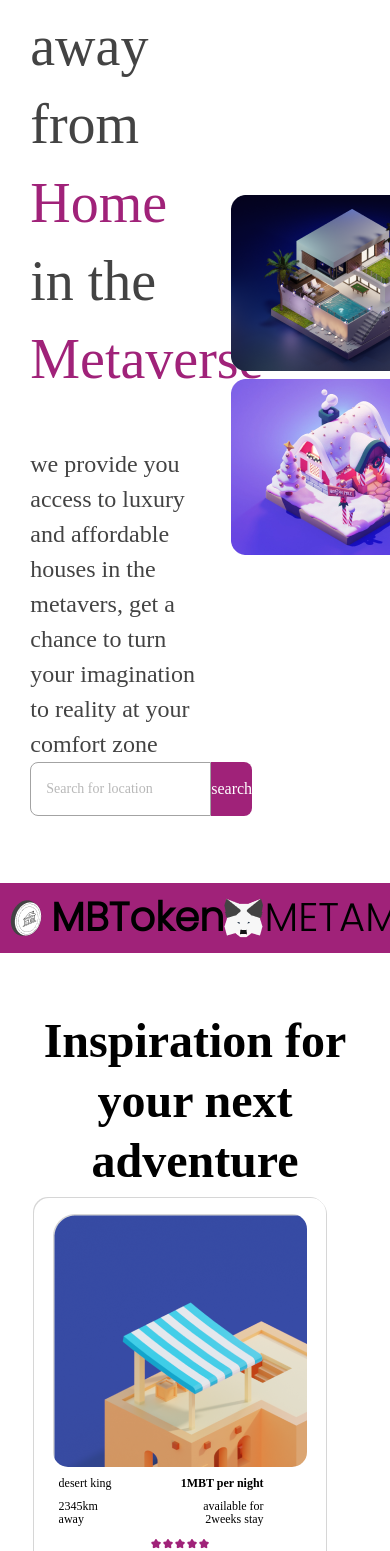
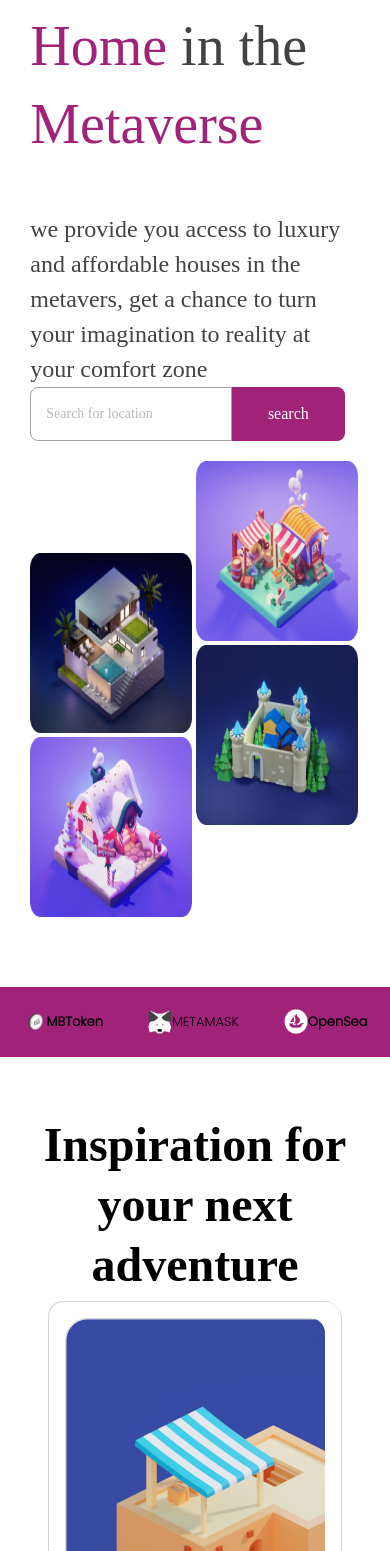
Before and after one commit to Vubere/MetabnbHNG, a React (Vite) app: page / in a window 390 px wide. Shown: the part 277-1828 px from the top of the page. Built offline with nearby package versions, Linux system fonts and the light colour scheme; a web font is replaced by a local one.

Commit message:
style: worked on responsiveness of main page

```diff
--- a/src/styles/components/_appHeader.scss
+++ b/src/styles/components/_appHeader.scss
@@ -1,5 +1,4 @@
-
-header{
+header {
   height: 48px;
   width: 86.11%;
   max-width: 1240px;
@@ -7,7 +6,7 @@ header{
   flex-direction: row;
   justify-content: space-between;
   margin-top: 43px;
-  .icon{
+  .icon {
     max-width: 233px;
     width: 18.7%;
     min-width: 100px;
@@ -17,38 +16,33 @@ header{
     cursor: pointer;
     display: flex;
     align-items: flex-end;
-    .home{
+    .home {
       max-width: 41.99px;
       width: 18.02%;
-
     }
-    .metaBnB{
+    .metaBnB {
       max-width: 188.1px;
       width: 80.72%;
-
     }
   }
-  nav{
+  nav {
     max-width: 626px;
     width: 50.48%;
     height: 23px;
     display: flex;
     margin-top: 15px;
     align-items: flex-end;
-    @media screen and (max-width:400px) {
-      display: none;
-    }
-    ul{
+    ul {
       width: 100%;
       height: 100%;
       display: flex;
       flex-direction: row;
       align-items: flex-start;
-      li{
+      li {
         list-style-type: none;
         font-weight: 400;
         font-size: 20px;
-        font-family: 'Red Rose';
+        font-family: "Red Rose";
         line-height: 25px;
         color: #434343;
         margin-left: 48px;
@@ -56,16 +50,45 @@ header{
       }
     }
   }
-  button{
+  button {
     max-width: 170px;
     width: 13.71%;
     min-width: 120px;
     height: 48px;
     border-radius: 10px;
-    background-image: linear-gradient(90deg, #A02279 11.45%, #A02279 11.45%);
+    background-image: linear-gradient(90deg, #a02279 11.45%, #a02279 11.45%);
     color: #ffffff;
     border: none;
     cursor: pointer;
     outline: none;
   }
+  @media screen and (max-width: 1148px) {
+    nav {
+      width: 60%;
+      ul {
+        li {
+          margin-left: 32px;
+          @media screen and (max-width: 830px) {
+            margin-left: 25px;
+          }
+        }
+      }
+    }
+  }
+  @media screen and (max-width: 768px) {
+    width: 96%;
+    nav {
+      ul {
+        li {
+          margin-left: 12px;
+        }
+      }
+    }
+  }
+  @media screen and (max-width: 600px) {
+    width: 86%;
+    nav{
+      display: none;
+    }
+  }
 }
--- a/src/styles/components/airbnbComponents/_description.scss
+++ b/src/styles/components/airbnbComponents/_description.scss
@@ -77,12 +77,13 @@ article.landing {
     width: 38.95%;
     height: 459px;
     display: grid;
-    grid-template-columns: 234px 234px;
-    grid-template-rows: 88px 88px 88px 88px 88px;
-    column-gap: 8px;
-    row-gap: 4px;
+    grid-template-columns: 49.16% 49.16%;
+    grid-template-rows: 19.2% 19.2% 19.2% 19.2% 19.2%;
+    column-gap: 1.05%;
+    row-gap: 0.87%;
     img{
-      height: 176px;
+      width: 100%;
+      height: 100%;
     }
     .image4{
       grid-column: 1/2;
@@ -101,5 +102,14 @@ article.landing {
       grid-column: 2/3;
     }
   }
-
+  @media screen and (max-width: 700px) {
+    flex-direction: column;
+    div.main{
+      width: 100%;
+    }
+    div.imageGrid{
+      width: 100%;
+      margin-top: 20px;
+    }
+  }
 }
--- a/src/styles/components/airbnbComponents/_inspirations.scss
+++ b/src/styles/components/airbnbComponents/_inspirations.scss
@@ -1,4 +1,4 @@
-section.inspiration{
+section.inspiration {
   width: 100vw;
   max-width: 1440px;
   margin-top: 19px;
@@ -7,7 +7,7 @@ section.inspiration{
   display: flex;
   flex-direction: column;
   align-items: center;
-  h2{
+  h2 {
     font-weight: 700;
     font-size: 48px;
     line-height: 59.95px;
@@ -15,61 +15,51 @@ section.inspiration{
     text-align: center;
   }
 }
-.flex{
+.flex {
   display: flex;
   max-width: 1240px;
   width: 86.11%;
   flex-direction: row;
-  justify-content: space-between;
+  justify-content: space-evenly;
   align-items: flex-start;
   flex-wrap: wrap;
-  .ntfContainer{
-    max-width: 100%;
-    display: flex;
-    flex-direction: column;
-    align-items: center;
+  .ntfContainer {
     width: 292px;
     height: 372px;
     padding: 16px;
     margin: 7px;
     box-shadow: 1px 1px #3333, -1px -1px #3333;
     border-radius: 15px;
-    .img{
-      max-width: 98%;
+    .img {
       width: 260px;
       height: 265px;
       border-radius: 15px;
     }
-    .footer{
+    .footer {
       width: 263px;
       display: flex;
       justify-content: space-around;
-      p{
+      p {
         font-weight: 400px;
         font-size: 12px;
         line-height: 13px;
-        max-width: 50%;
         margin: 10px;
       }
-      .left{
+      .left {
         text-align: left;
-        p.distance{
+        p.distance {
           width: 100px;
-          max-width: 50%;
         }
       }
-      .right{
+      .right {
         text-align: right;
-        .cost{
+        .cost {
           font-weight: 700;
-          max-width: 50%;
         }
-        .availability{
+        .availability {
           width: 150px;
-          max-width: 50%;
         }
       }
     }
   }
-
 }
--- a/src/styles/components/airbnbComponents/_ntfHint.scss
+++ b/src/styles/components/airbnbComponents/_ntfHint.scss
@@ -60,4 +60,24 @@ section.ntfHint{
       position: absolute;
     }
   }
+  @media screen and (max-width: 770px) {
+    flex-direction: column;
+    justify-content: flex-start;
+    @media screen and (max-width: 555px) {
+      height: 660px;
+    }
+    .main{
+      position: relative;
+      top: 0;
+      left: 0;
+      width: 100%;
+    }
+    .images{
+      width: 70%;
+      margin-top: 10px;
+      position: relative;
+      right: 0;
+      top: 0;
+    }
+  }
 }
--- a/src/styles/components/airbnbComponents/_sponspors.scss
+++ b/src/styles/components/airbnbComponents/_sponspors.scss
@@ -16,22 +16,36 @@ section.sponsors{
     align-items: center;
     p{
       font-family: 'Poppins';
+      font-size: 40px;
     }
     &.mbtoken p{
       font-weight: 700;
-      font-size: 40px;
       line-height: 27.28px;
 
     }
 
     &.metamask p{
       font-weight: 500;
-      font-size: 40px;
       line-height: 27.28px;
     }
-    &.opensea{
+    &.opensea p{
       font-weight: 700;
-      font-size: 40px;
+    }
+    @media screen and (max-width: 875px) {
+     & p{
+      font-size: 30px;
+      @media screen and (max-width: 685px) {
+        font-size: 25px;
+      }
+    }
+    @media screen and (max-width: 561px) {
+      & img{
+        width: 24px;
+      }
+      & p{
+        font-size: 13px;
+      }
     }
   }
+  }
 }
--- a/src/styles/components/place_to_stay/_showcase.scss
+++ b/src/styles/components/place_to_stay/_showcase.scss
@@ -1,10 +1,21 @@
-
+.placeToStay{
+  width: 100%;
+  display: flex;
+  flex-direction: column;
+  align-items: center;
+}
 .showCaseContainer{
-  width: 1240px;
+  margin: auto;
+  max-width: 1240px;
+  width: 86.11%;
   margin-top: 70px;
   padding: 0;
   margin-bottom: 92px;
   display: flex;
   align-items: flex-start;
   justify-content: center;
+  .flex{
+    width: 110%;
+    max-width: 1240px;
+  }
 }
```
Also changed, not shown: src/pages/Airbnb/components/Description/Description.tsx (+2 -5 lines).
